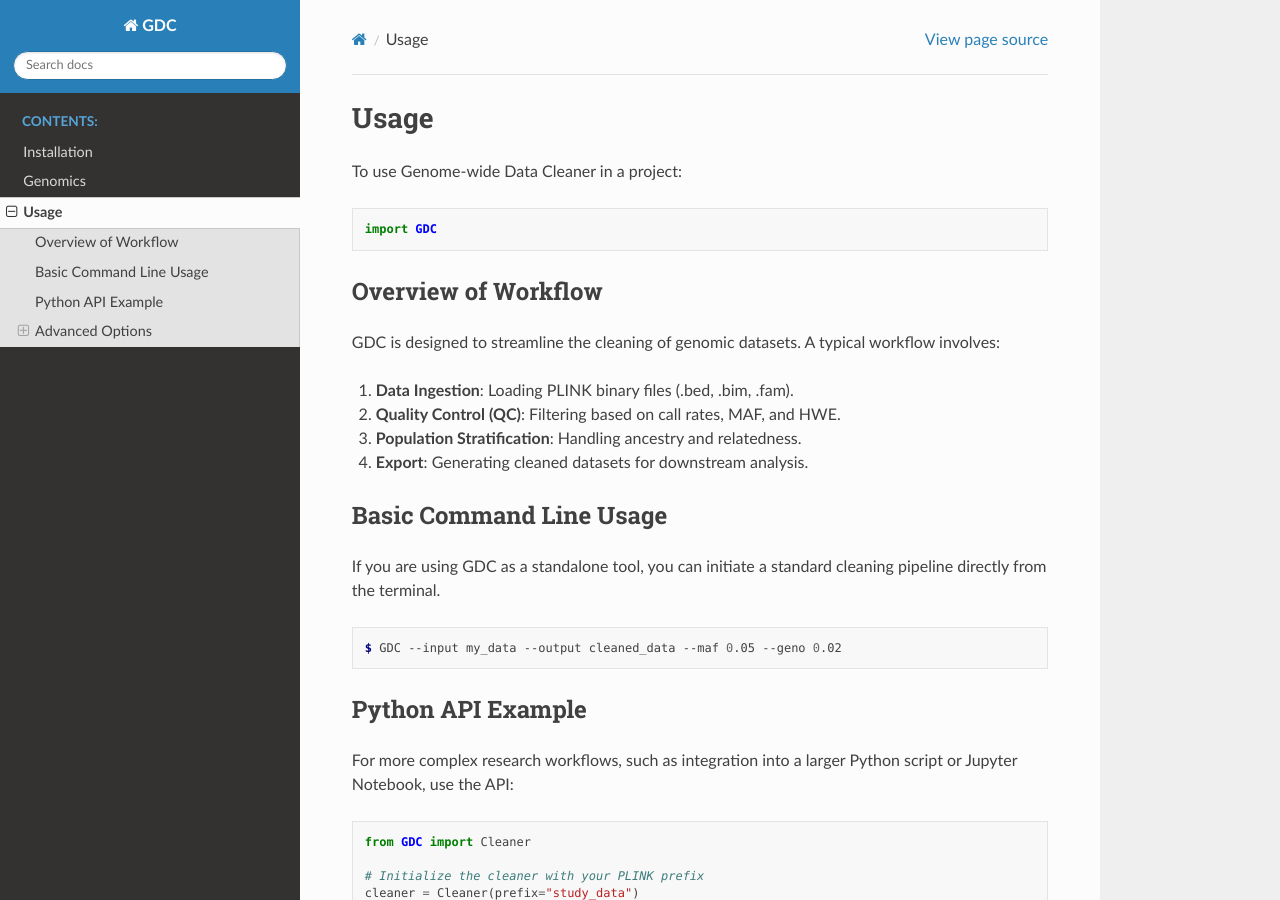
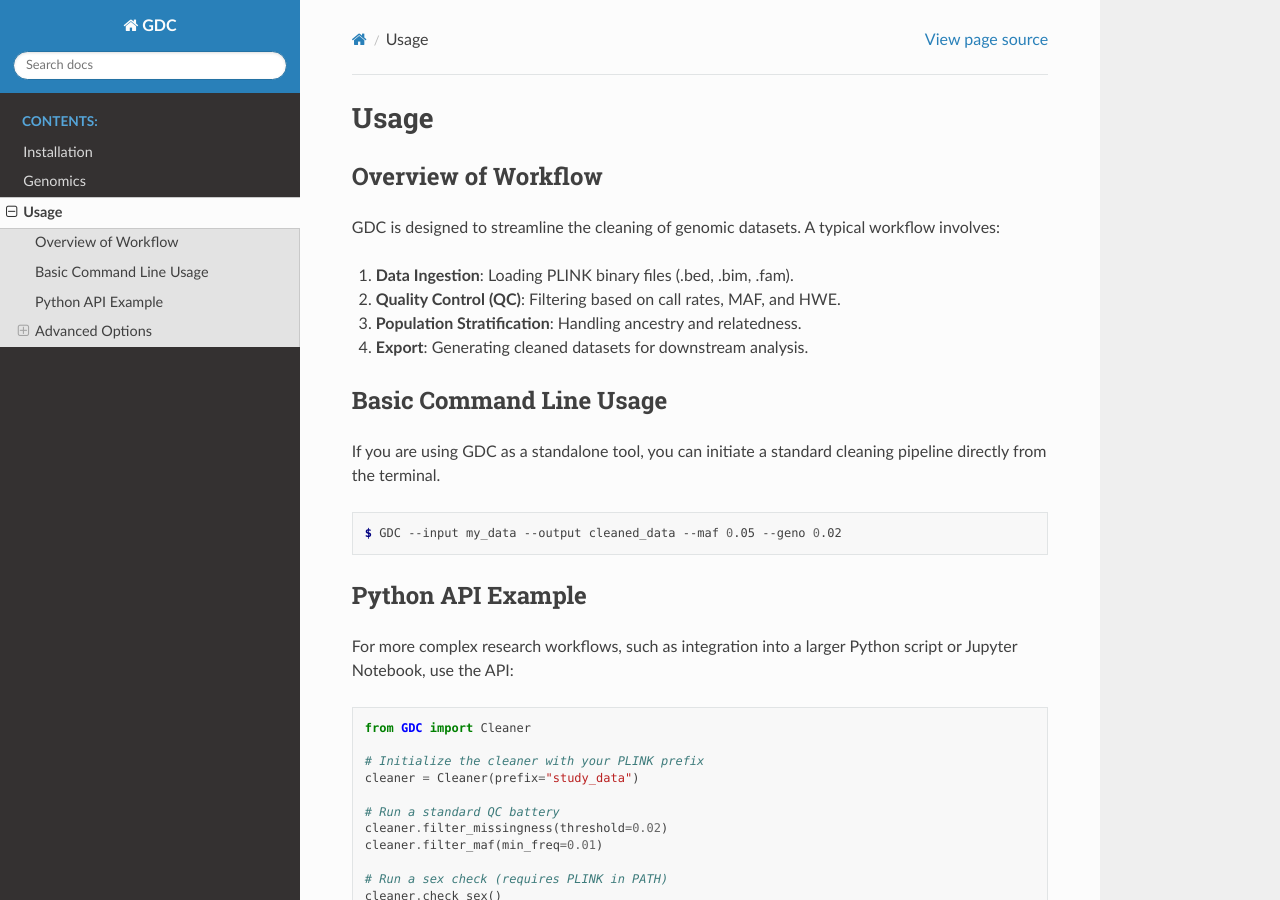
Before and after one commit to and02709/GDC, a Sphinx documentation site: the page built from docs/usage.rst, in a window 1280 px wide and 900 px high. Built offline with Sphinx 7.4.7 and the Read the Docs theme 3.1.0, drawn with Linux system fonts in a browser that asks for light colours; pages that are not in the unit, such as notebooks, are missing from menus.

Commit message:
Update usage.rst

```diff
--- a/docs/usage.rst
+++ b/docs/usage.rst
@@ -1,12 +1,6 @@
 =====
 Usage
 =====
-
-To use Genome-wide Data Cleaner in a project:
-
-.. code-block:: python
-
-    import GDC
 
 Overview of Workflow
 --------------------
```
